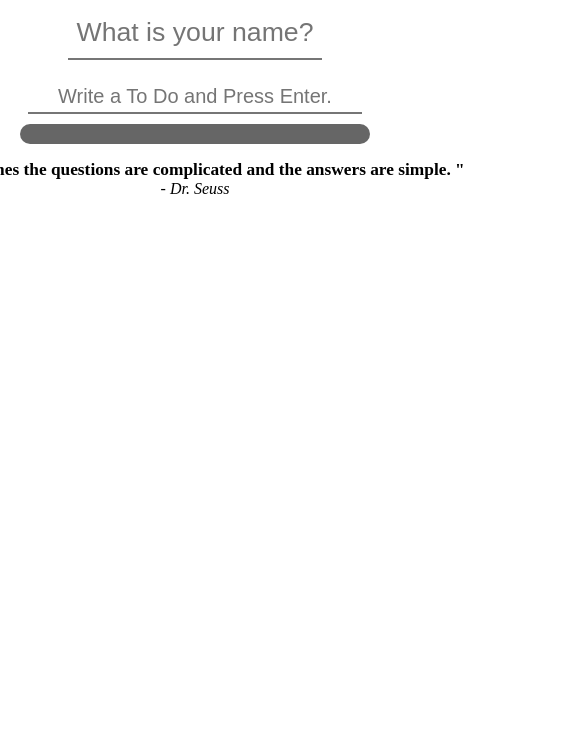
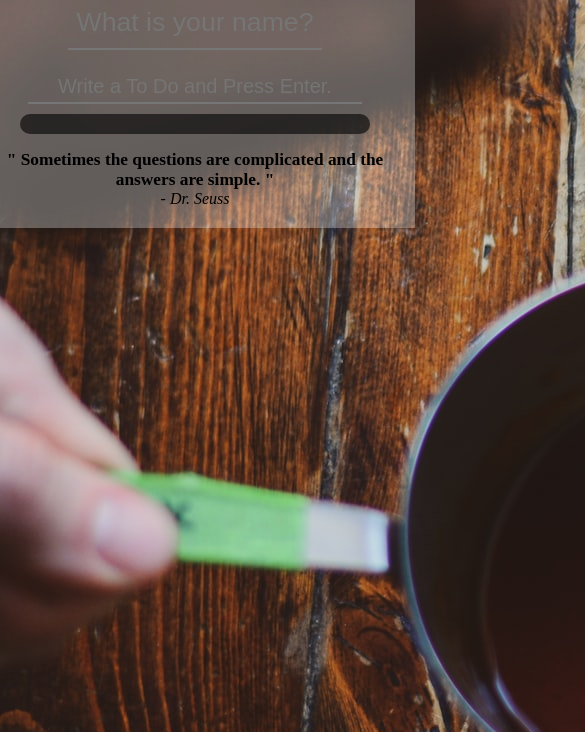
Before and after one commit to sehyeonn/TodoListSomething, a plain HTML site: page index.html in a window 390 px wide. Shown: the part 368-1100 px from the top of the page, 585 px wide, since content can reach past the window. Before the commit the page ends 844 px from the top, so only its background shows below. Drawn offline with Linux system fonts and the light colour scheme.

Commit message:
Add media query

```diff
--- a/style.css
+++ b/style.css
@@ -116,4 +116,18 @@ div#weather {
 
 img {
     width: 100%;
+    display: block;
+    margin-left: auto;
+    margin-right: auto;
 }
+
+@media (max-width: 1400px) {
+    div.container {
+        width: 400px;
+    }
+
+    img {
+        width: auto;
+        height: 100%;
+    }
+}
```
